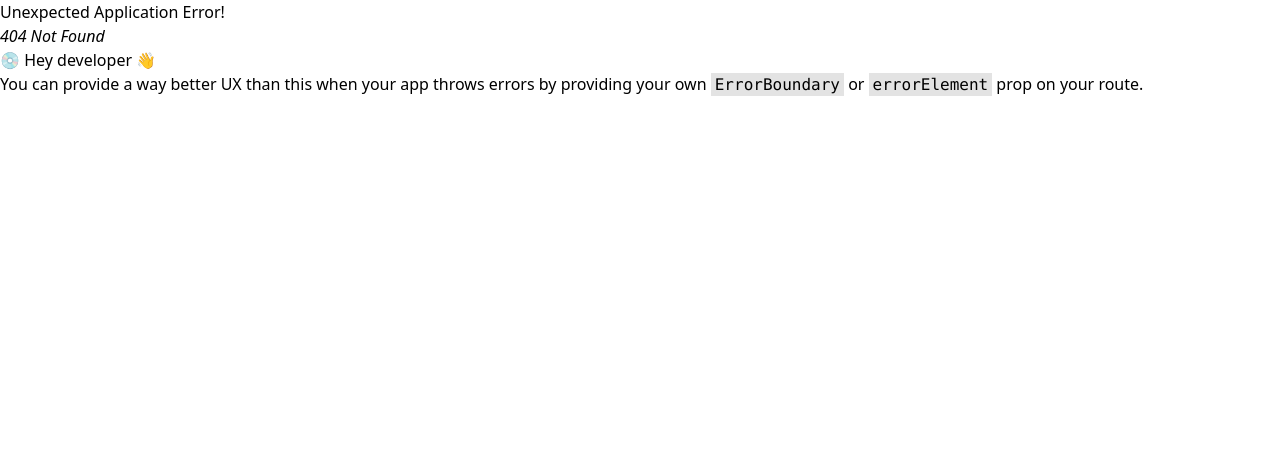
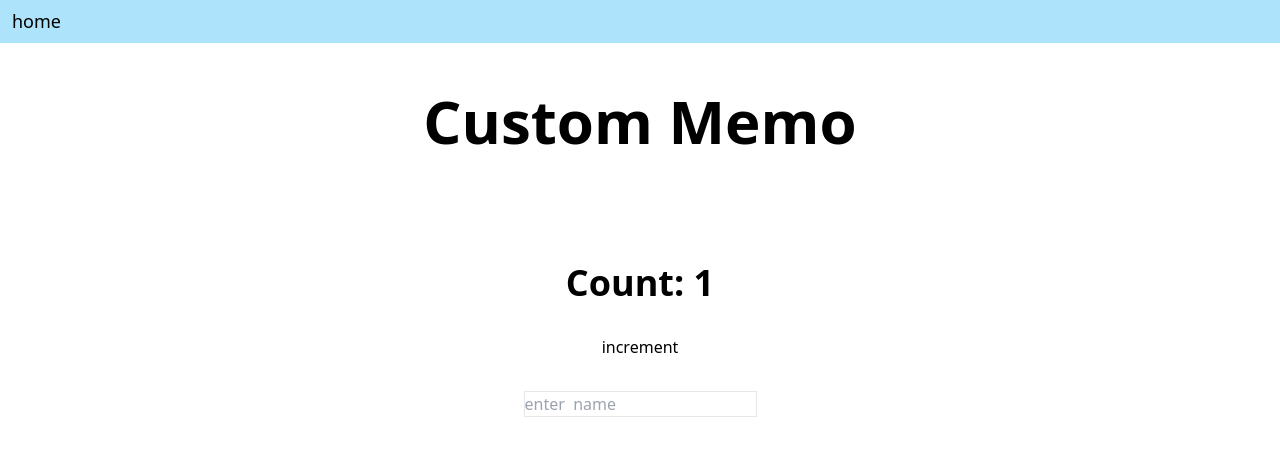
Before and after one commit to saugatrajbhandari/react-interview, a React (Vite) app: page /custom-memo in a window 1280 px wide. Before the commit this address had no page. Shown: the top 456 px of the page. Built offline with nearby package versions, Linux system fonts and the light colour scheme.

Commit message:
add custom-memo

```diff
--- a/package.json
+++ b/package.json
@@ -13,6 +13,7 @@
     "@radix-ui/react-slot": "^1.1.0",
     "@uidotdev/usehooks": "^2.4.1",
     "classnames": "^2.5.1",
+    "framer-motion": "^11.9.0",
     "init": "^0.1.2",
     "lucide-react": "^0.446.0",
     "react": "^18.3.1",
--- /dev/null
+++ b/src/hooks/use-custom-memo.js
@@ -0,0 +1,39 @@
+import { useRef } from "react";
+
+function isArrayEqual(prevDependancy, currDependancy) {
+  if (
+    !prevDependancy ||
+    !currDependancy ||
+    prevDependancy.length !== currDependancy.length
+  ) {
+    return false;
+  }
+
+  for (let i = 0; i < prevDependancy.length; i++) {
+    if (prevDependancy[i] !== currDependancy[i]) {
+      return false;
+    }
+  }
+
+  return true;
+}
+
+function useCustomMemo(callback, dependancyArray) {
+  const memoRef = useRef({
+    memoizedValue: undefined,
+    lastDependancyArray: undefined,
+  });
+
+  if (
+    !memoRef.current.memoizedValue ||
+    !isArrayEqual(memoRef.current.lastDependancyArray, dependancyArray)
+  ) {
+    const newMemoizedValue = callback();
+    memoRef.current.memoizedValue = newMemoizedValue;
+    memoRef.current.lastDependancyArray = dependancyArray;
+  }
+
+  return memoRef.current.memoizedValue;
+}
+
+export default useCustomMemo;
--- a/src/navigation/index.js
+++ b/src/navigation/index.js
@@ -6,4 +6,5 @@ export const navigation = [
   { path: "/jira-clone", name: "jira clone" },
   { path: "/infinite-scrolling", name: "infinite scrolling" },
   { path: "/admin-sidebar-toggle", name: "admin sidebar toggle" },
+  { path: "/custom-memo", name: "custom memo" },
 ];
--- /dev/null
+++ b/src/pages/custom-memo/index.jsx
@@ -0,0 +1,44 @@
+import useCustomMemo from "../../hooks/use-custom-memo";
+import React, { useMemo, useState } from "react";
+
+function expensiveFunction(num) {
+  console.log("expensive function");
+
+  // eslint-disable-next-line no-empty
+  for (let i = 0; i < 100000; i++) {}
+
+  return num * 2;
+}
+
+function CustomMemo() {
+  const [count, setCount] = useState(1);
+  const [name, setName] = useState("");
+
+  // const expFuncResult = useMemo(() => expensiveFunction(count), [count]);
+
+  useCustomMemo(() => expensiveFunction(count), [count]);
+
+  return (
+    <div>
+      <p className="text-center text-6xl font-bold mt-12">Custom Memo</p>
+
+      <div className="mt-28 flex flex-col justify-center items-center gap-8">
+        <p className="text-center text-4xl font-semibold">Count: {count}</p>
+
+        <button onClick={(prevState) => setCount((prevState) => prevState + 1)}>
+          increment
+        </button>
+
+        <input
+          type="text"
+          className="border"
+          placeholder="enter  name"
+          value={name}
+          onChange={(e) => setName(e.target.value)}
+        />
+      </div>
+    </div>
+  );
+}
+
+export default CustomMemo;
--- a/src/routes/index.jsx
+++ b/src/routes/index.jsx
@@ -1,6 +1,7 @@
 import ActionTimeout from "../pages/action-timeout";
 import AdminSidebarToggle from "../pages/admin-sidebar-toggle";
 import ClickOutside from "../pages/click-outside";
+import CustomMemo from "../pages/custom-memo";
 import Home from "../pages/home";
 import InfiniteScrolling from "../pages/infinite-scrolling";
 import JiraClone from "../pages/jira-clone";
@@ -35,4 +36,5 @@ export const routes = [
   { path: "/jira-clone", element: <JiraClone /> },
   { path: "/infinite-scrolling", element: <InfiniteScrolling /> },
   { path: "/admin-sidebar-toggle", element: <AdminSidebarToggle /> },
+  { path: "/custom-memo", element: <CustomMemo /> },
 ];
```
